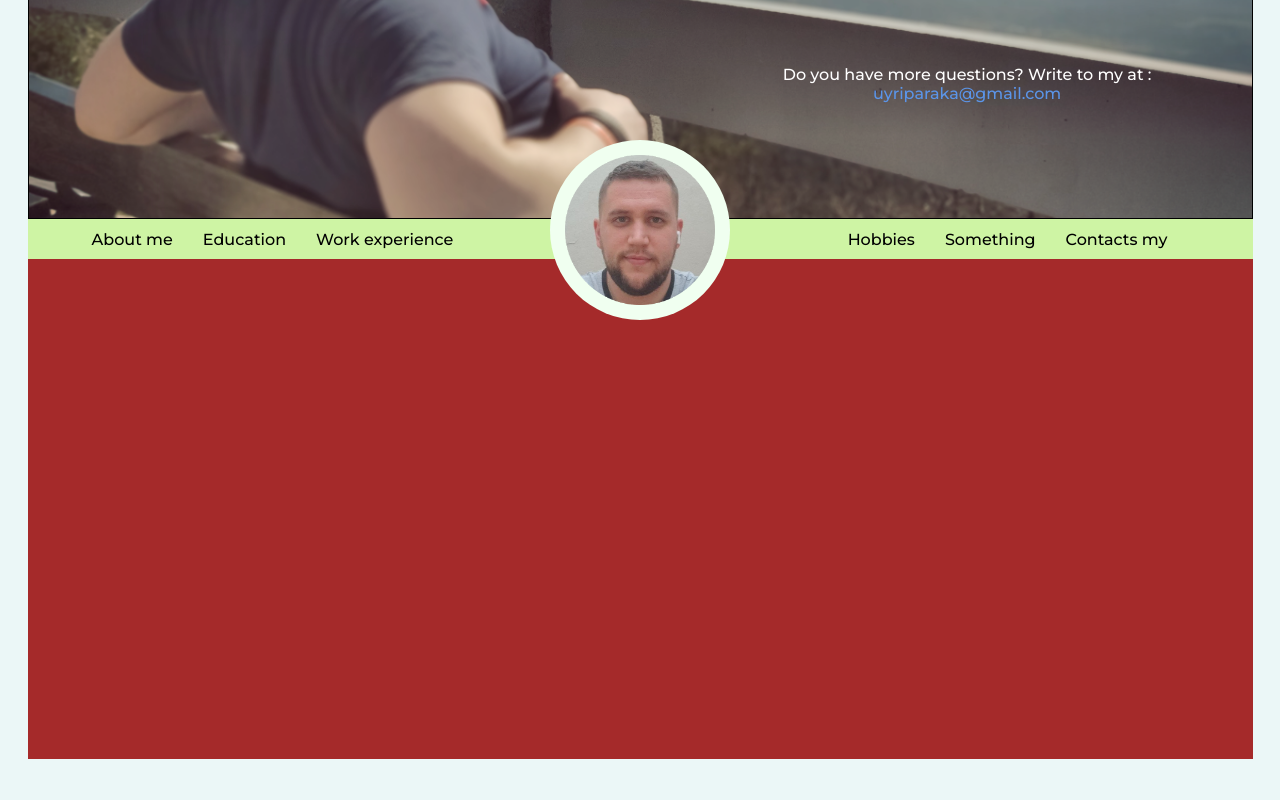
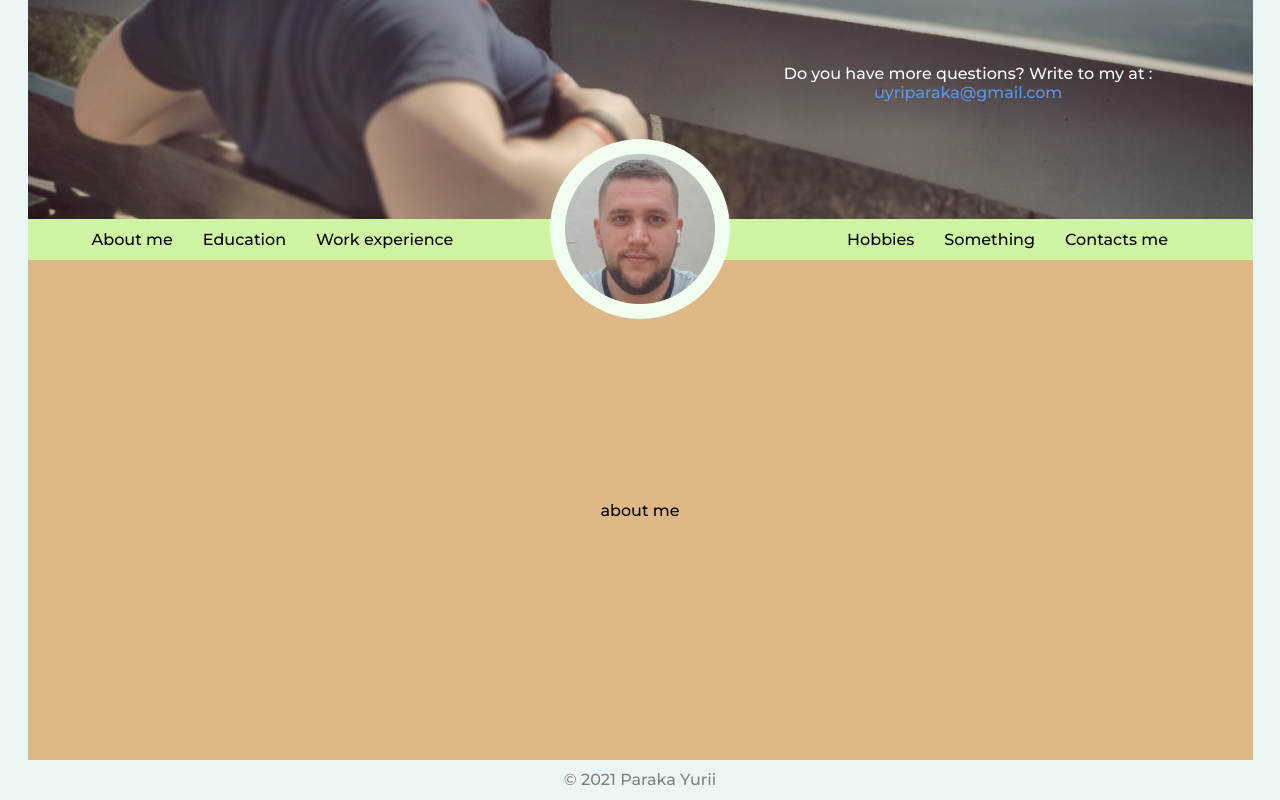
Before and after one commit to Yurii04UA/My-page, a plain HTML site: page index.html in a window 1280 px wide. Shown: the part 331-1131 px from the top of the page. Before the commit the page ends 1090 px from the top, so only its background shows below. Drawn offline with Linux system fonts and the light colour scheme.

Commit message:
box for main content

```diff
--- a/index.html
+++ b/index.html
@@ -12,7 +12,7 @@
 </head>
 <body>
 <div class="page-wrapper">
-    <header class="header container">
+   <header class="header container">  <!-- <header> -->
         <div class="header-photo"> <!-- Change this background photo!! -->
             <div class="header-name">
                 <h2 class="header-title-name">Paraka Yurii</h2>
@@ -40,20 +40,42 @@
                     <ul>
                         <li class="header-nav-list-item"><a href="#">Hobbies</a></li>
                         <li class="header-nav-list-item"><a href="#">Something</a></li>
-                        <li class="header-nav-list-item"><a href="#">Contacts my</a></li>
+                        <li class="header-nav-list-item"><a href="#">Contacts me</a></li>
                     </ul>
                 </div>
             </div>
         </div><!-- </>header-nav -->
 
-    </header>
-    <section class="hero-section container" style="height: 500px; background-color: brown;">
+    </header> <!-- </header> -->
+    <section class="hero-section container">
+        <div class="about_me section__content">
+            about me
+        </div>
 
+        <div class="education section__content hiden">
+            education
+        </div>
+
+        <div class="work_experience section__content hiden">
+            work experience
+        </div>
+
+        <div class="hobbies section__content hiden">
+            hobbies
+        </div>
+
+        <div class="something section__content hiden">
+            something
+        </div>
+
+        <div class="contacts_my section__content hiden">
+            contacts me
+        </div>
 
 
     </section>
     <footer class="footer container">
-
+        © 2021 Paraka Yurii
     </footer>
 </div>  <!-- </page-wrapper -->
 <script src="./js/index.js"></script>
--- /dev/null
+++ b/styles/components/footer.css
@@ -0,0 +1,8 @@
+.footer{
+   color: grey;
+   height: 40px;
+   text-align: center;
+   line-height: 40px;
+
+
+}
--- a/styles/components/header.css
+++ b/styles/components/header.css
@@ -7,7 +7,6 @@
     background-repeat: no-repeat;
     position: relative;
 
-    border: 1px solid;
 }
 
 .header-title-name{
@@ -45,7 +44,8 @@
 
 /* Navigaion */
 .nav{
-    height: 40px;
+    height: 41px;
+    line-height: 40px;
     align-items: center;
     display: flex;
     justify-content: space-between;
@@ -70,7 +70,7 @@
 .header-nav-item a{
     color: #000;
     padding: 10px 10px;
-    transition: all 0.5s ease-out;
+    transition: all 0.3s ease-out;
 }
 .header-nav-item a:hover{
     background-color: rgb(87, 87, 136);
@@ -96,6 +96,7 @@
     background-color: honeydew;
 
     position: absolute;
+    z-index: 10;
     top: 470px;
     left: 50%;
     transform: translateX(-50%);
--- /dev/null
+++ b/styles/components/hero-section.css
@@ -0,0 +1,20 @@
+.hero-section{
+   height: 500px;
+   background-color: burlywood;
+   position: relative;
+   z-index: 2;
+}
+
+.section__content{
+   width: 100%;
+   display: flex;
+   justify-content: center;
+   height: 100%;
+   align-items: center;
+   position: absolute;
+}
+
+
+.hiden{
+   display: none;
+}
--- a/styles/components/style.css
+++ b/styles/components/style.css
@@ -1 +1,3 @@
-@import "./header.css"
+@import "./header.css";
+@import "./footer.css";
+@import "./hero-section.css";
```
